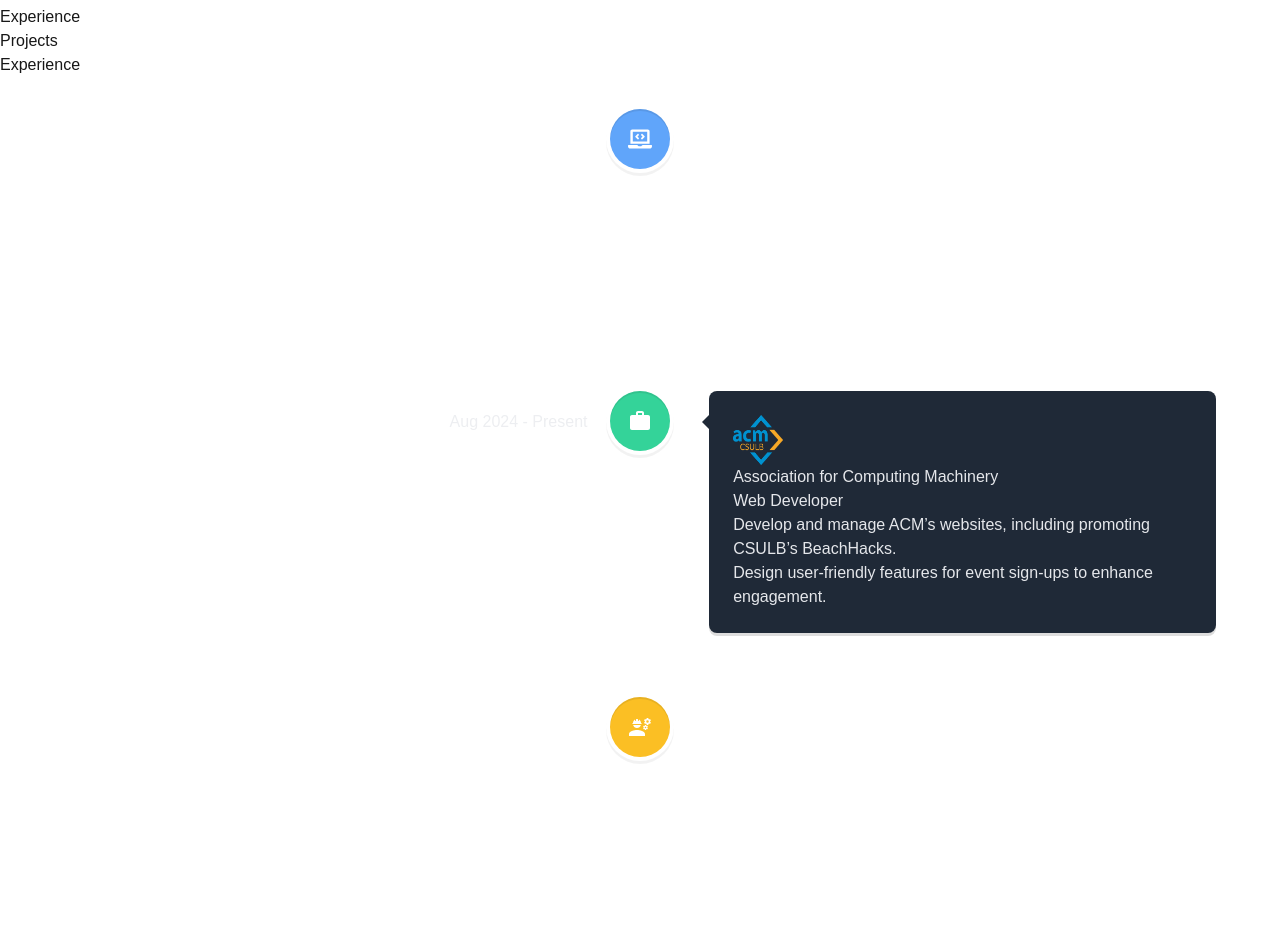
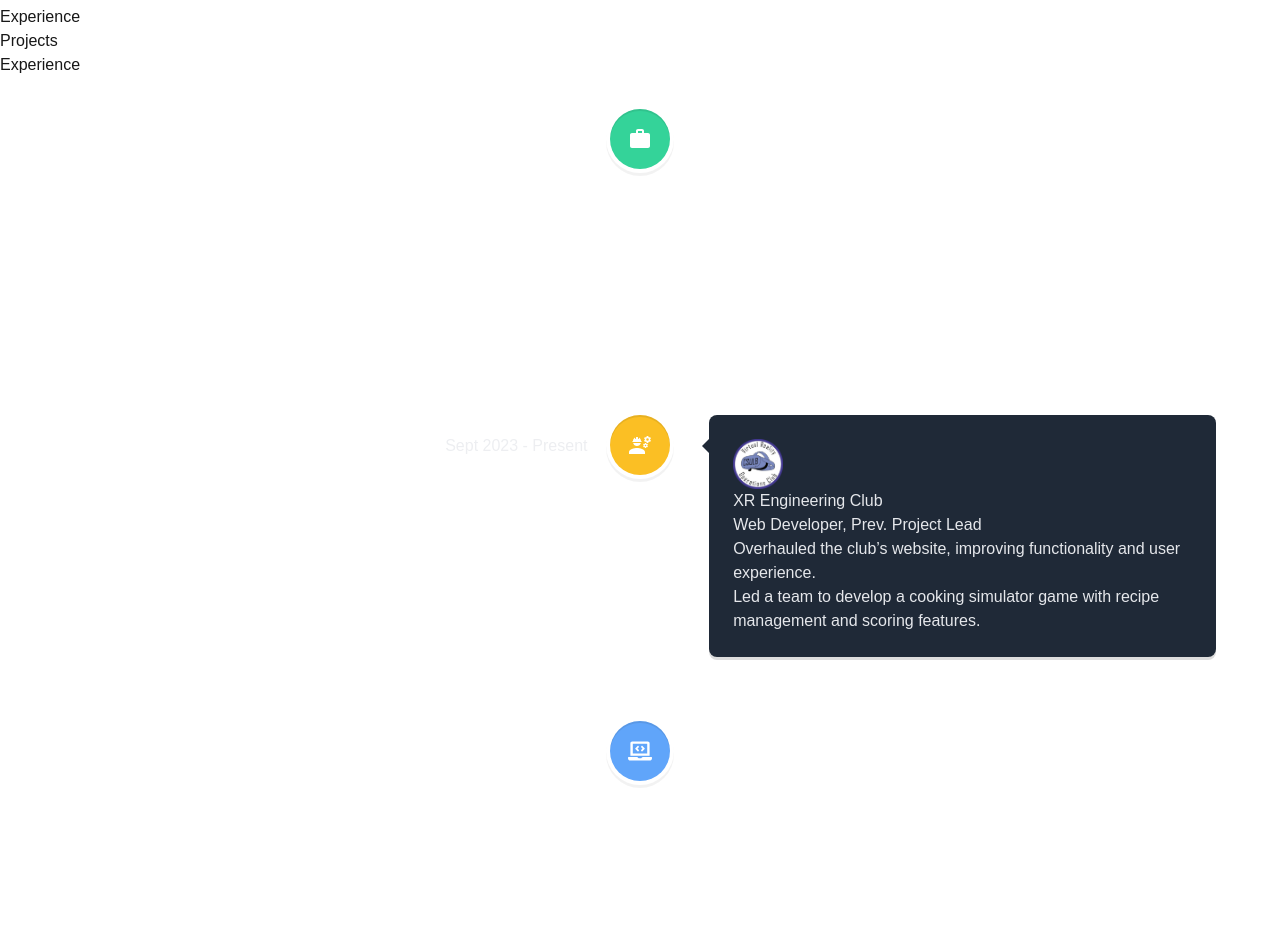
Before and after one commit to chuckmilton/portfolio, a Next.js app: page /experience in a window 1280 px wide. Shown: the part 567-1512 px from the top of the page. Built offline with nearby package versions, Linux system fonts and the light colour scheme.

Commit message:
Update internship date

```diff
--- a/src/app/experience/page.tsx
+++ b/src/app/experience/page.tsx
@@ -9,18 +9,6 @@ import Image from 'next/image';
 
 export default function Experience() {
     const experiences = [
-      {
-        company: 'DreamWay Media',
-        logo: '/logos/dreamway.png',
-        role: 'Web Application Development Intern',
-        duration: 'Sept 2024 - Present',
-        description: [
-          'Assist in building and maintaining e-commerce dynamic websites using PHP, React, and modern web technologies.',
-          'Optimize platforms for speed, SEO, and user experience.',
-        ],
-        icon: <FaLaptopCode />,
-        iconColor: '#60A5FA',
-      },
       {
         company: 'Association for Computing Machinery',
         logo: '/logos/acm.png',
@@ -44,6 +32,18 @@ export default function Experience() {
         ],
         icon: <MdEngineering />,
         iconColor: '#FBBF24',
+      },
+      {
+        company: 'DreamWay Media',
+        logo: '/logos/dreamway.png',
+        role: 'Web Application Development Intern',
+        duration: 'Sept 2024 - Dec 2024',
+        description: [
+          'Assist in building and maintaining e-commerce dynamic websites using PHP, React, and modern web technologies.',
+          'Optimize platforms for speed, SEO, and user experience.',
+        ],
+        icon: <FaLaptopCode />,
+        iconColor: '#60A5FA',
       },
     ];
 
```
